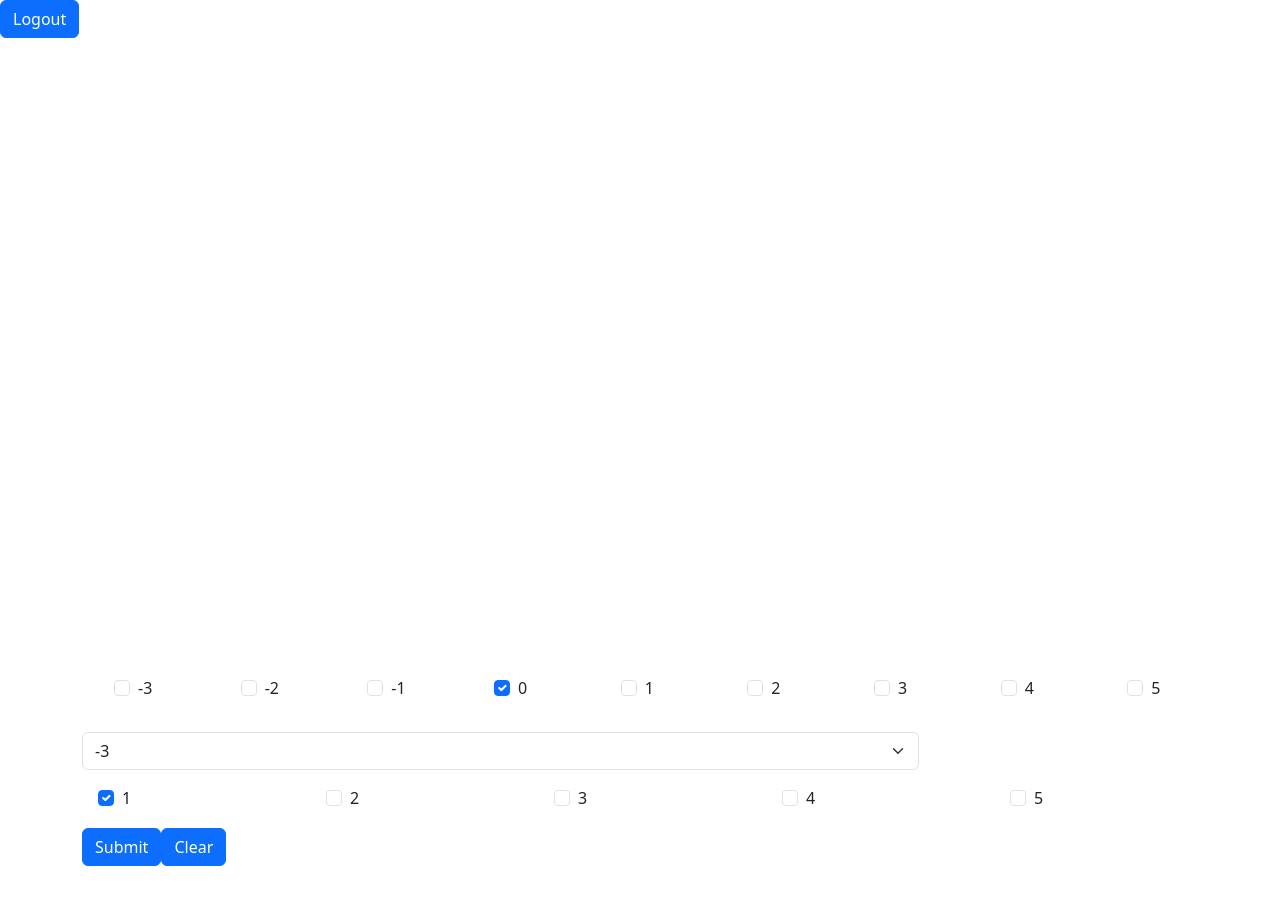
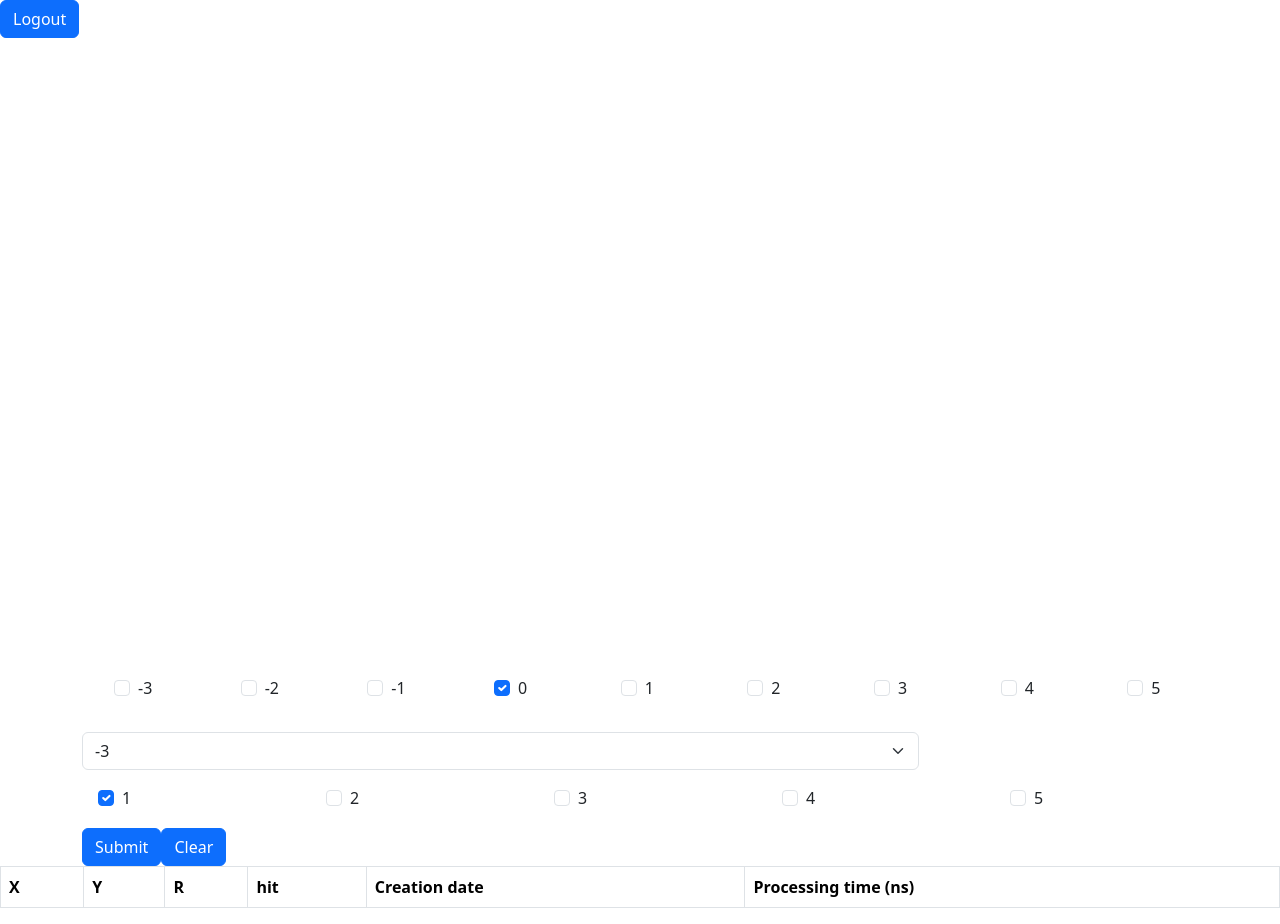
Before and after one commit to SoCloseToHeaven/itmo_web_spring, a React (Create React App) app in the folder frontend/: page /points in a window 1280 px wide. Before the commit the page ends 866 px from the top, so only its background shows below. Built offline with nearby package versions, Linux system fonts and the light colour scheme.

Commit message:
add ResultsTable with basic functional and design

```diff
--- a/frontend/src/pages/points/PointsPage.tsx
+++ b/frontend/src/pages/points/PointsPage.tsx
@@ -4,6 +4,7 @@ import {useNavigate} from "react-router-dom";
 import {Button} from "react-bootstrap";
 import {logout} from "../../api/auth";
 import PointsForm from "./components/PointsForm";
+import ResultsTable from "./components/ResultsTable";
 
 
 export default function PointsPage() {
@@ -25,6 +26,9 @@ export default function PointsPage() {
             <div>
                 <PointsForm />
             </div>
+            <div>
+                <ResultsTable />
+            </div>
         </div>
     );
 }
--- /dev/null
+++ b/frontend/src/pages/points/components/ResultsTable.tsx
@@ -0,0 +1,39 @@
+import {useProcessedPointStore} from "../../../data/points/store/PointStore";
+import React from "react";
+import Table from 'react-bootstrap/Table';
+
+
+export default function ResultsTable() {
+    const points = useProcessedPointStore(state => state.points);
+
+    return (
+        <Table striped bordered hover>
+            <thead>
+                <tr>
+                    <th>X</th>
+                    <th>Y</th>
+                    <th>R</th>
+                    <th>hit</th>
+                    <th>Creation date</th>
+                    <th>Processing time (ns)</th>
+                </tr>
+            </thead>
+            <tbody>
+            {
+                points.map((point) => {
+                    return (
+                        <tr>
+                            <td>{point.x}</td>
+                            <td>{point.y}</td>
+                            <td>{point.r}</td>
+                            <td>{point.hit}</td>
+                            <td>{point.createdAt}</td>
+                            <td>{point.processingTime}</td>
+                        </tr>
+                    );
+                })
+            }
+            </tbody>
+        </Table>
+    );
+}
--- a/frontend/src/pages/points/components/Table.tsx
+++ /dev/null
@@ -1 +0,0 @@
-export {}
```
